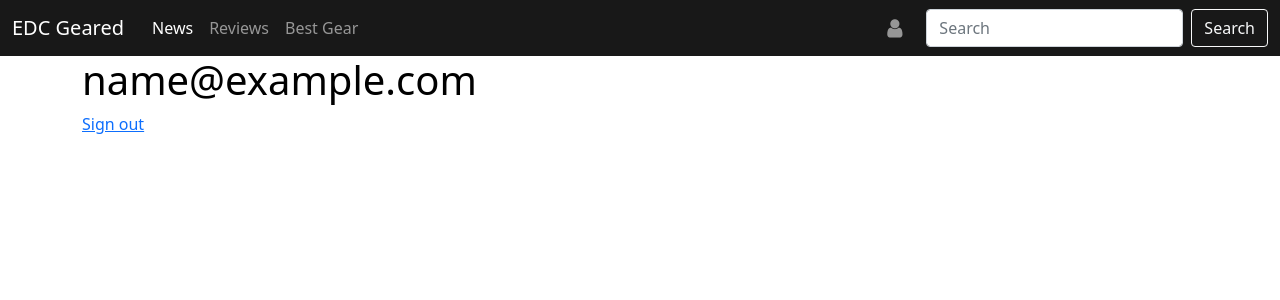
After one commit to PLajus/edc-geared, a Flask app: page /settings in a window 1280 px wide. The commit adds this page. Shown: the top 300 px of the page. Run offline with Flask 2, Linux system fonts and the light colour scheme; the visitor is signed in with stand-in values (Sample User, id 1); data comes from the database, SQL or seed files in the repository; some libraries are stand-ins or nearby versions.

Commit message:
feat(settings): add user profile settings

```diff
--- a/edcgeared/templates/layout.html
+++ b/edcgeared/templates/layout.html
@@ -45,7 +45,7 @@
             <span class="navbar-toggler-icon"></span>
           </button>
           <div class="collapse navbar-collapse justify-content-end" id="navbarSupportedContent">
-            <ul class="navbar-nav ms-1 mb-3 mb-lg-0">
+            <ul class="navbar-nav mx-auto ms-1 mb-3 mb-lg-0">
               <li class="nav-item">
                 <a class="nav-link active" aria-current="page" href="#">News</a>
               </li>
@@ -58,9 +58,16 @@
             </ul>
             <ul class="nav navbar-nav me-3 mb-3 mb-lg-0">
               <li>
+                {% if current_user.is_authenticated %}
+                <a class="nav-link" :link href="settings"><span class="" aria-hidden="true"></span>
+                  <!-- <i class="fa fa-user fa-lg"> -->
+                <!-- </i></a> -->
+                {% else %}
                 <a class="nav-link" :link href="login"><span class="" aria-hidden="true"></span>
-                  <i class="fa fa-user fa-lg">
-                </i></a>
+                  <!-- <i class="fa fa-user fa-lg"> -->
+                    {% endif %}
+                    <i class="fa fa-user fa-lg">
+                  </i></a>
               </li>
             </ul>
             <form class="d-flex justify-content-center">
--- /dev/null
+++ b/edcgeared/templates/settings.html
@@ -0,0 +1,8 @@
+{% extends "layout.html" %} {% block content %}
+<body>
+  <h1>{{ current_user.email }}</h1>
+  <div>
+    <a href="{{ url_for('logout') }}">Sign out</a>
+  </div>
+</body>
+{% endblock content %}
```
